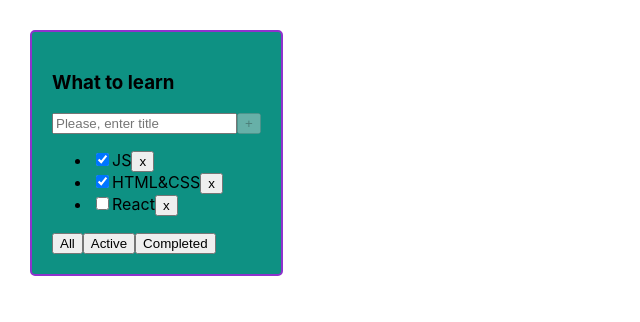
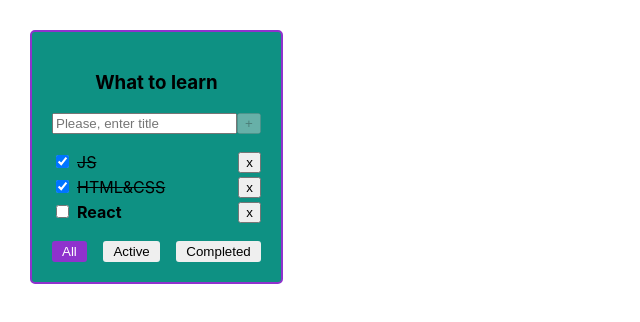
Before and after one commit to igor-minaev/it-incubator-todolist, a React (Create React App) app: page / in a window 1280 px wide. Shown: the top 322 px of the page, without its empty margins (0-640 px from the left). Built offline with nearby package versions, Linux system fonts and the light colour scheme.

Commit message:
lesson 4

```diff
--- a/src/App.css
+++ b/src/App.css
@@ -10,7 +10,55 @@
 .todolist {
     background-color: #0e9183;
     border-radius: 5px;
-    border:2px solid #8f32cd;
+    border: 2px solid #8f32cd;
     padding: 20px;
 
 }
+
+.task {
+    margin-left: 5px;
+    font-weight: bold;
+}
+
+.task-isDone {
+    margin-left: 5px;
+    font-weight: normal;
+    text-decoration: line-through;
+}
+
+.filter-btn-active {
+    background-color: #8f32cd;
+    color: white;
+}
+
+.filter-btn {
+    border: none;
+    padding: 3px 10px;
+    border-radius: 3px;
+    cursor: pointer;
+}
+
+.filter-btn-wrapper {
+    display: flex;
+    justify-content: space-between;
+}
+
+ul {
+    list-style: none;
+    padding: 0;
+}
+
+li {
+    display: flex;
+    justify-content: space-between;
+    padding: 2px 0;
+}
+
+h3 {
+    text-align: center;
+}
+
+.input-error {
+    border: 1px solid red;
+    outline: none;
+}
--- a/src/App.tsx
+++ b/src/App.tsx
@@ -24,6 +24,10 @@ function App() {
         setTasks([newTask, ...tasks])
     }
 
+    const changeTaskStatus = (taskId: string, newIsDoneValue: boolean) => {
+        setTasks(tasks.map(task => task.id === taskId ? {...task, isDone: newIsDoneValue} : task))
+    }
+
     const changeFilter = (filter: FilterValuesType) => {
         setFilter(filter)
     }
@@ -44,10 +48,12 @@ function App() {
         <div className="App">
             <TodoList
                 title={title}
+                filter={filter}
                 tasks={filteredTasks}
                 removeTask={removeTask}
                 changeFilter={changeFilter}
                 addTask={addTask}
+                changeTaskStatus={changeTaskStatus}
             />
         </div>
     );
--- a/src/TodoList.tsx
+++ b/src/TodoList.tsx
@@ -3,10 +3,12 @@ import {FilterValuesType} from "./App";
 
 type TodoListPropsType = {
     title: string
+    filter: FilterValuesType
     tasks: TaskType[]
     removeTask: (taskId: string) => void
     changeFilter: (filter: FilterValuesType) => void
     addTask: (title: string) => void
+    changeTaskStatus: (taskId: string, newIsDoneValue: boolean) => void
 }
 
 export type TaskType = {
@@ -26,31 +28,50 @@ export const TodoList: FC<TodoListPropsType> = (props) => {
     // }
 
     const [title, setTitle] = useState<string>('')
+    const [error, setError] = useState<boolean>(false)
     const tasksJSX = props.tasks.map(task => {
-        return (
-            <li key={task.id}>
-                <input type="checkbox" checked={task.isDone}/>
-                <span>{task.title}</span>
-                <button onClick={() => props.removeTask(task.id)}>x</button>
-            </li>
-        )
-    })
+            const removeTaskHandler = () => props.removeTask(task.id)
+            const changeTaskStatusHandler = (e: ChangeEvent<HTMLInputElement>) => {
+                props.changeTaskStatus(task.id, e.currentTarget.checked)
+            }
+            const taskClasses = task.isDone ? 'task-isDone' : 'task'
+            return (
+                <li key={task.id}>
+                    <div>
+                        <input type="checkbox" checked={task.isDone} onChange={changeTaskStatusHandler}/>
+                        <span className={taskClasses}>{task.title}</span>
+                    </div>
+                    <button onClick={removeTaskHandler}>x</button>
+                </li>
+            )
+        }
+    )
 
-    const setTitleHandler = (e: ChangeEvent<HTMLInputElement>) => setTitle(e.currentTarget.value)
+    const setTitleHandler = (e: ChangeEvent<HTMLInputElement>) => {
+        error && setError(false)   // чтобы не сетать каждый раз
+        setTitle(e.currentTarget.value)
+    }
     const addTaskHandler = () => {
-        props.addTask(title)
+        const trimmedTitle = title.trim()
+        if (trimmedTitle) {
+            props.addTask(trimmedTitle)
+        } else {
+            setError(true)
+        }
         setTitle('')
     }
-
 
 
     const titleMaxLength = 25
     const isTitleLengthToLong: boolean = title.length > titleMaxLength
     const isAddBtnDisabled: boolean = !title.length || isTitleLengthToLong
-    const titleMaxLengthWarning = isTitleLengthToLong ? <div style={{color: 'orangered'}}>Title is too long</div> : null
+    const titleMaxLengthWarning = isTitleLengthToLong ?
+        <div style={{color: 'orangered'}}>Title is too long!</div> : null
+    const userMessage = error ? <div style={{color: 'orangered'}}>Title is required!</div> : null
     const onKeyDownHandler = (e: KeyboardEvent<HTMLInputElement>) => e.key === 'Enter' && isAddBtnDisabled && addTaskHandler()
 
-    const handlerCreator = (filter:FilterValuesType) => () => props.changeFilter(filter)
+    const handlerCreator = (filter: FilterValuesType) => () => props.changeFilter(filter)
+    const inputClasses = error || isTitleLengthToLong ? "input-error" : ''
 
     return (
         <div className="todolist">
@@ -59,18 +80,25 @@ export const TodoList: FC<TodoListPropsType> = (props) => {
                 {/*input with useRef*/}
                 {/*<input ref={taskTitleInput}/>*/}
                 {/*<button onClick={addTaskHandler}>+</button>*/}
-                <input placeholder='Please, enter title' value={title} onChange={setTitleHandler}
+                <input placeholder='Please, enter title' className={inputClasses} value={title}
+                       onChange={setTitleHandler}
                        onKeyDown={onKeyDownHandler}/>
                 <button disabled={isAddBtnDisabled} onClick={addTaskHandler}>+</button>
-                {titleMaxLengthWarning}
+                {titleMaxLengthWarning || userMessage}
             </div>
             <ul>
                 {tasksJSX}
             </ul>
-            <div>
-                <button onClick={handlerCreator("all")}>All</button>
-                <button onClick={handlerCreator("active")}>Active</button>
-                <button onClick={handlerCreator("completed")}>Completed</button>
+            <div className="filter-btn-wrapper">
+                <button className={props.filter === 'all' ? "filter-btn filter-btn-active" : "filter-btn"}
+                        onClick={handlerCreator("all")}>All
+                </button>
+                <button className={props.filter === 'active' ? "filter-btn filter-btn-active" : "filter-btn"}
+                        onClick={handlerCreator("active")}>Active
+                </button>
+                <button className={props.filter === 'completed' ? "filter-btn filter-btn-active" : "filter-btn"}
+                        onClick={handlerCreator("completed")}>Completed
+                </button>
             </div>
         </div>
     );
```
